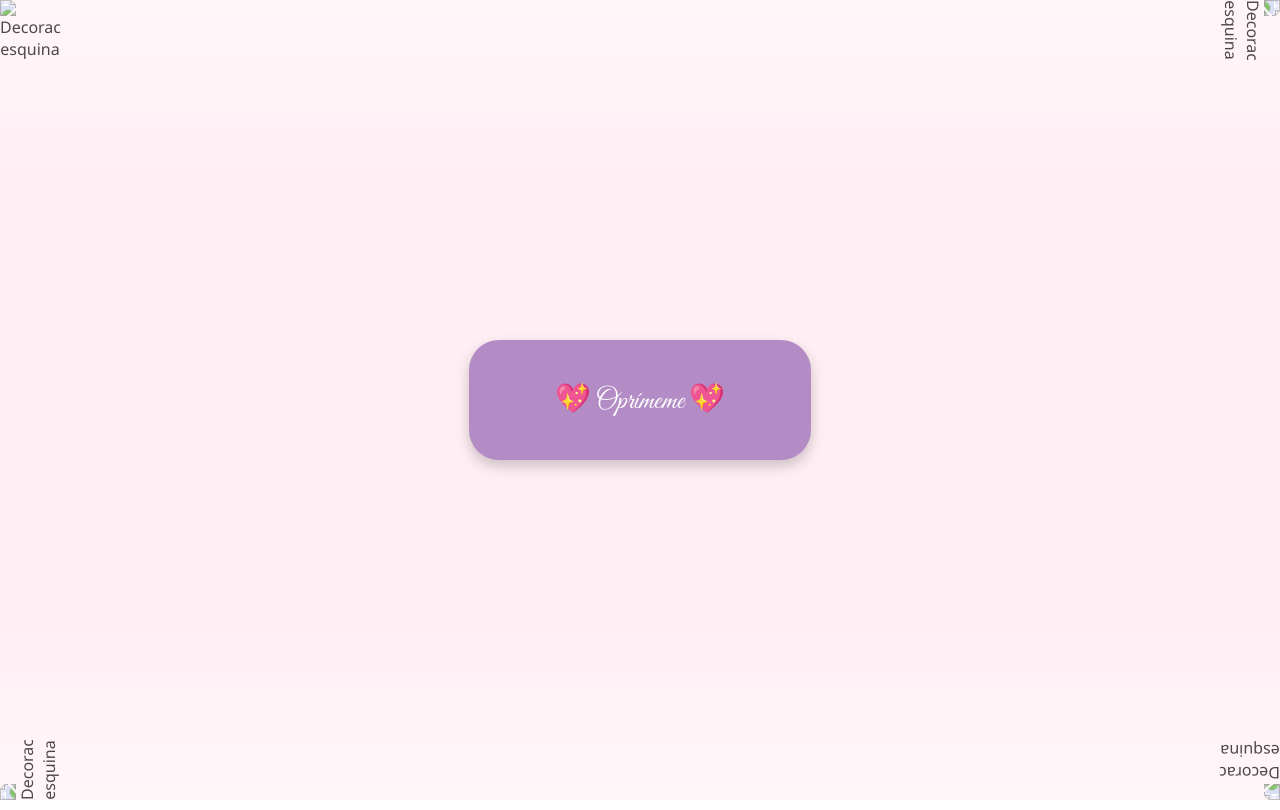
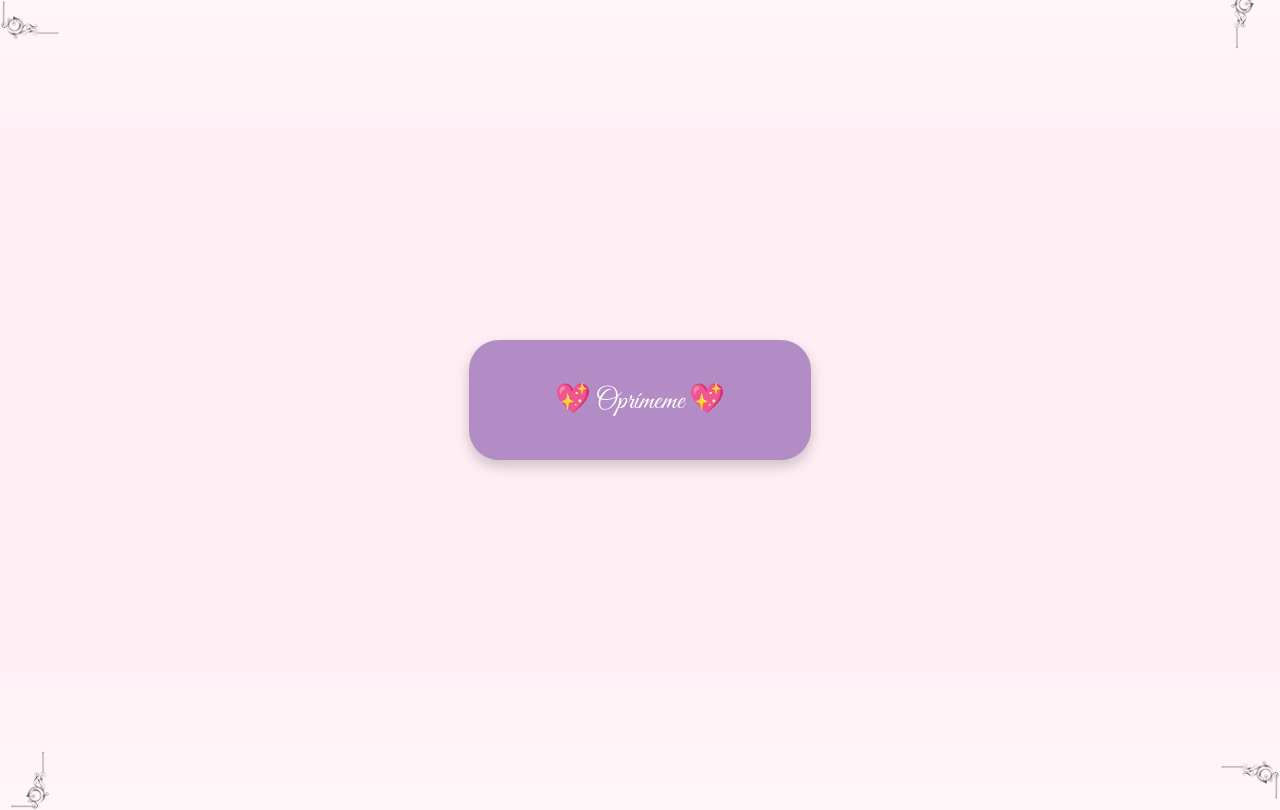
Before and after one commit to davidtell/davidtell, a plain HTML site: page index.html in a window 1280 px wide. Drawn offline with Linux system fonts and the light colour scheme.

Commit message:
index.html

```diff
--- a/index.html
+++ b/index.html
@@ -121,10 +121,10 @@
 <body>
 
   <!-- Esquinas decorativas -->
-  <img src="esquina.png" class="corner top-left" alt="Decoración esquina">
-  <img src="esquina.png" class="corner top-right" alt="Decoración esquina">
-  <img src="esquina.png" class="corner bottom-left" alt="Decoración esquina">
-  <img src="esquina.png" class="corner bottom-right" alt="Decoración esquina">
+  <img src="esqui.png" class="corner top-left" alt="Decoración esquina">
+  <img src="esqui.png" class="corner top-right" alt="Decoración esquina">
+  <img src="esqui.png" class="corner bottom-left" alt="Decoración esquina">
+  <img src="esqui.png" class="corner bottom-right" alt="Decoración esquina">
 
   <!-- Botón inicial -->
   <button onclick="mostrarInvitacion()">💖 Oprímeme 💖</button>
```
